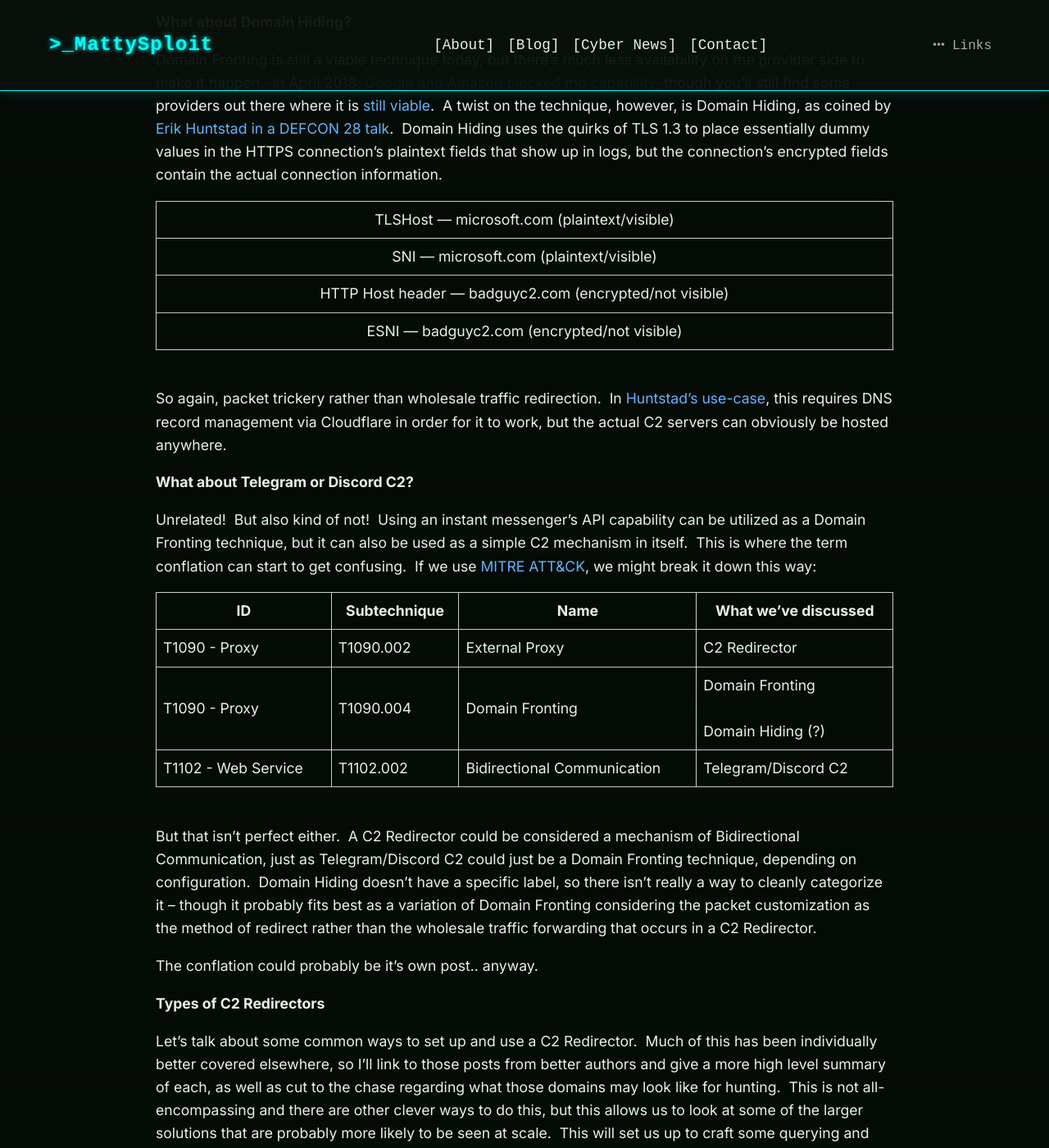
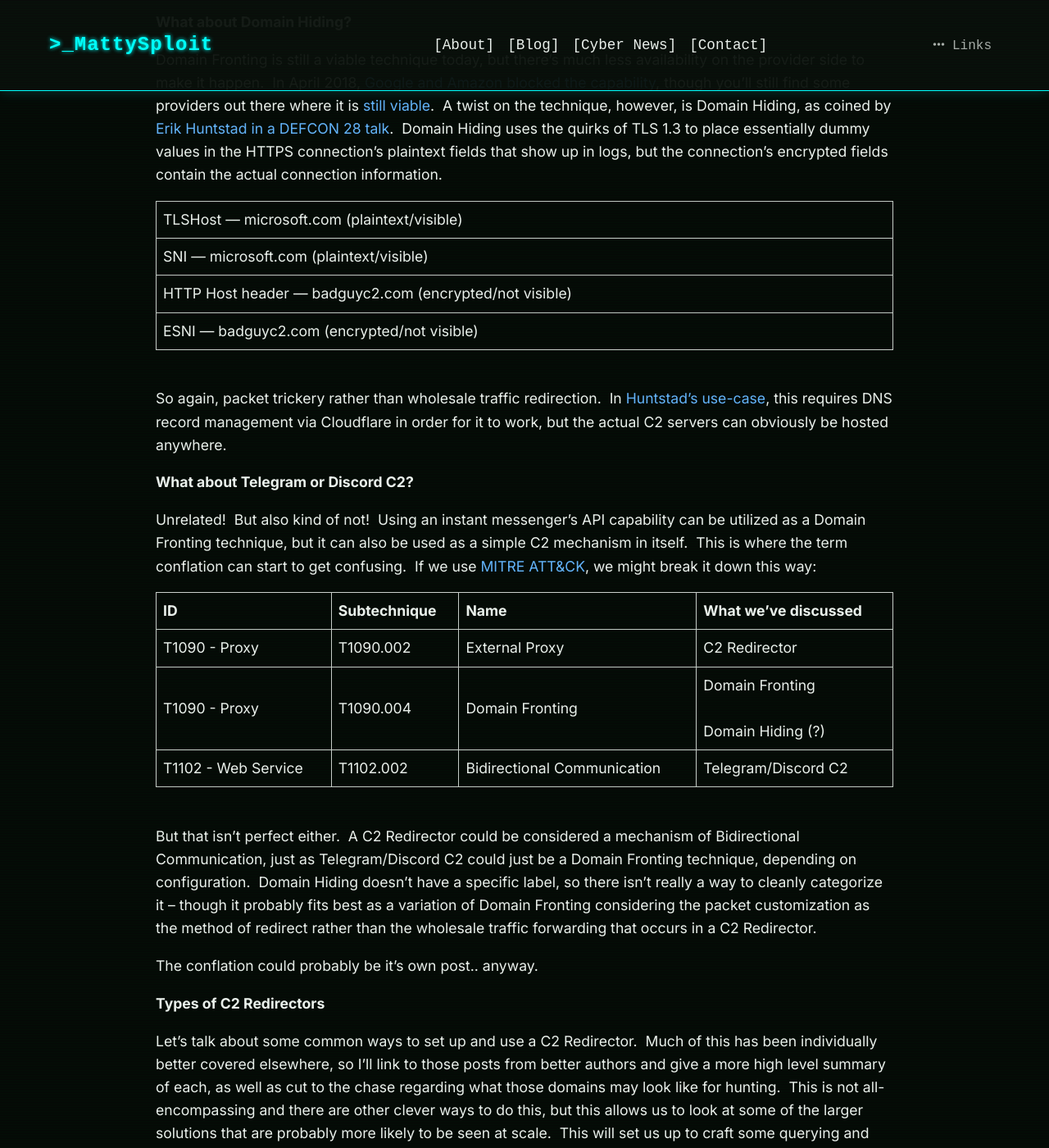
Before and after one commit to CTI-Buddy/cti-buddy.github.io, a Jekyll site: the page built from _posts/2025-01-12-c2redirectors.md, in a window 1280 px wide and 1400 px high, scrolled down 2572 px. Shown: the whole window at 82% size. Built offline with Jekyll 4.4.1, drawn with Linux system fonts in a browser that asks for light colours.

Commit message:
Update style.css

```diff
--- a/assets/css/style.css
+++ b/assets/css/style.css
@@ -1153,3 +1153,16 @@
   display: none;
 }
 }
+table {
+  border-collapse: collapse;
+  width: 100%;
+}
+
+table, th, td {
+  border: 1px solid #ccc;
+}
+
+th, td {
+  padding: 8px;
+  text-align: left;
+}
```
